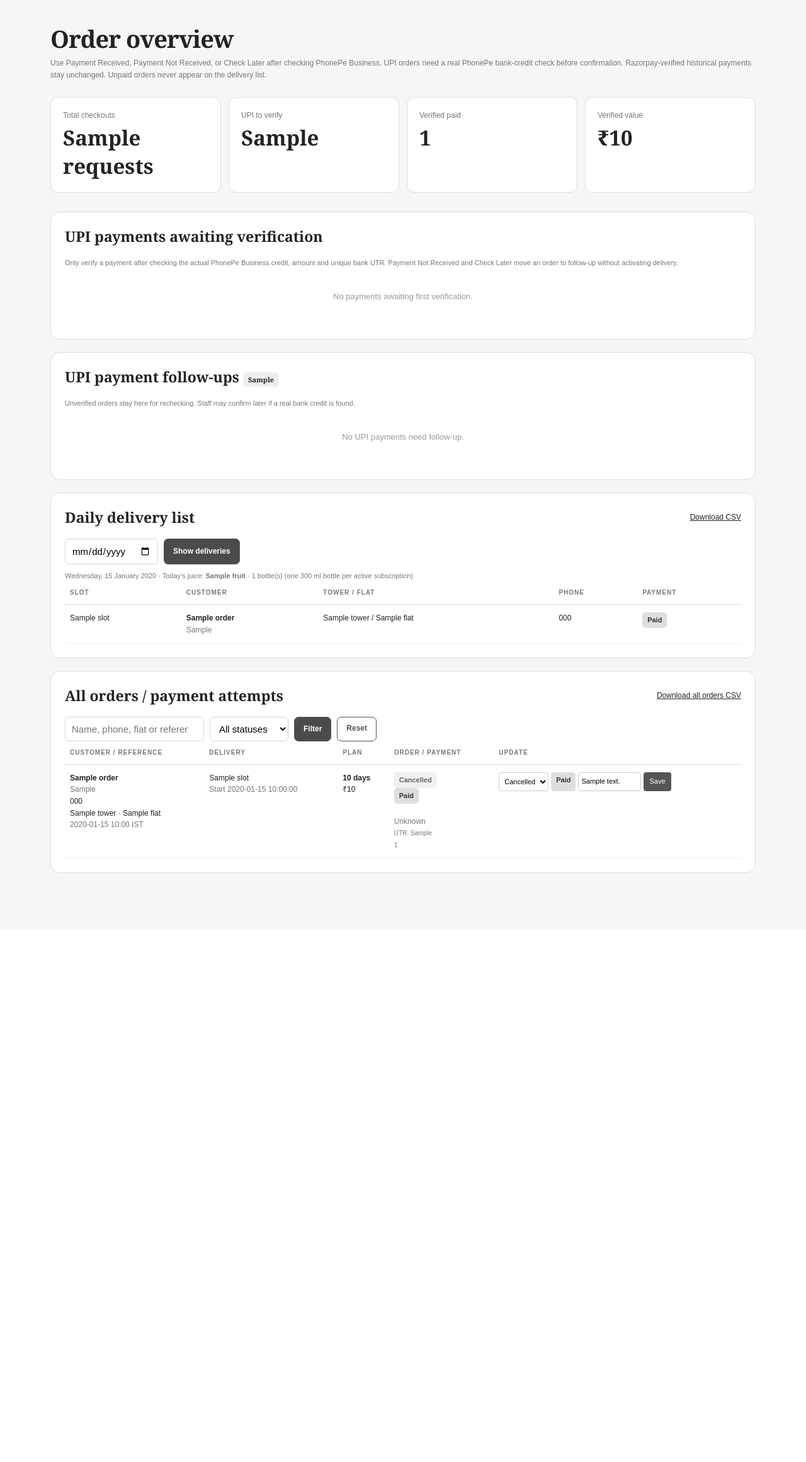
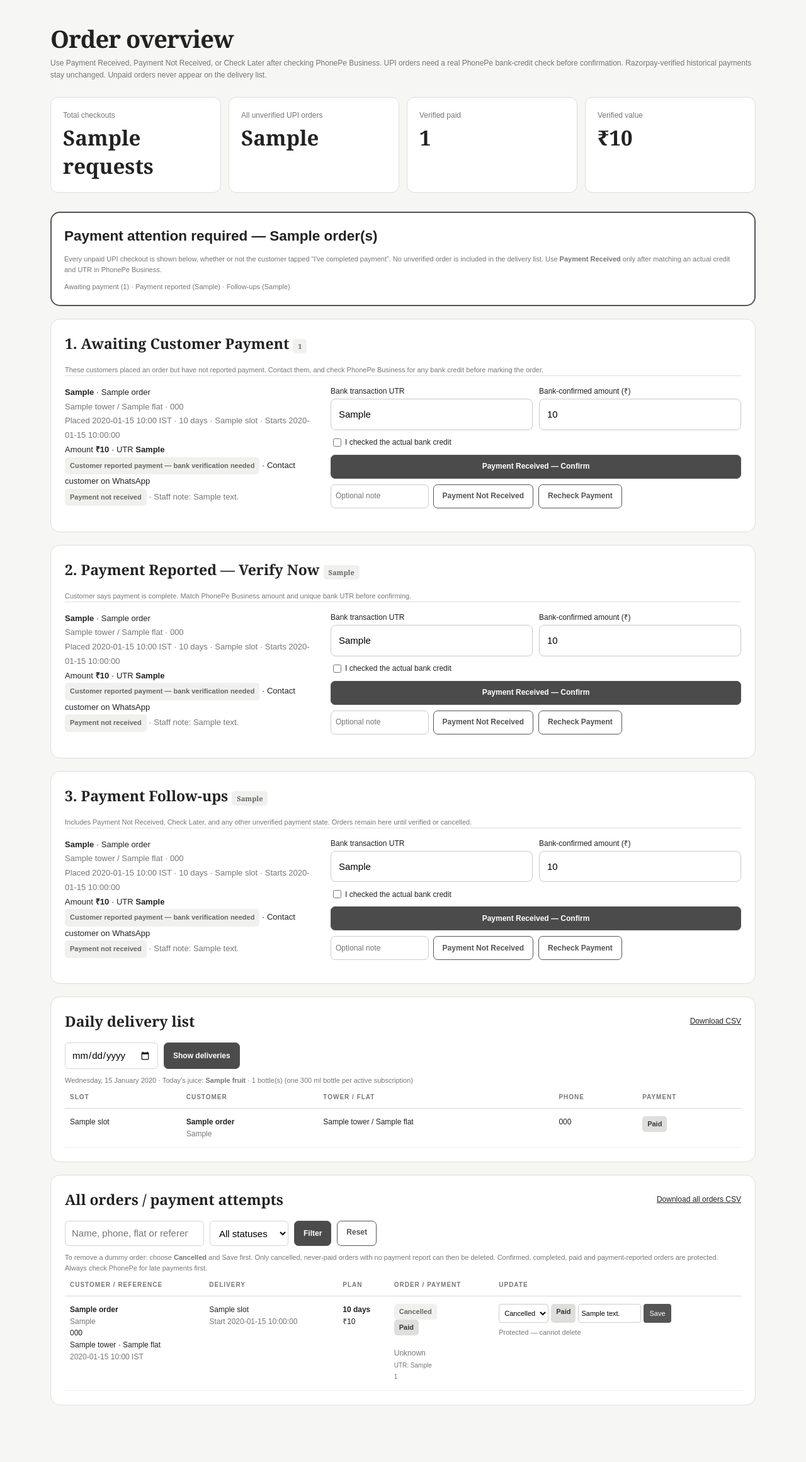
Before and after one commit to ParamMandloi/PureFruit, a Flask app: template templates/admin.html in a window 1280 px wide. Shown: the part 84-2405 px from the top of the page at 63% size. Before the commit the page ends 1470 px from the top, so only its background shows below. Run offline with Flask 3, Linux system fonts and the light colour scheme; the template is opened without the code that fills it: most values are stand-ins (such as "Sample title", 1, 10 or a date in 2020).

Commit message:
Add files via upload

```diff
--- a/templates/admin.html
+++ b/templates/admin.html
@@ -22,7 +22,7 @@
     {% with messages = get_flashed_messages(with_categories=true) %}{% for category, message in messages %}<div class="alert">{{ message }}</div>{% endfor %}{% endwith %}
     <section class="stat-grid" aria-label="Order statistics">
       <div class="stat"><small>Total checkouts</small><strong>{{ stats.requests }}</strong></div>
-      <div class="stat"><small>UPI to verify</small><strong>{{ stats.upi_to_verify }}</strong></div>
+      <div class="stat"><small>All unverified UPI orders</small><strong>{{ stats.upi_unverified }}</strong></div>
       <div class="stat"><small>Verified paid</small><strong>{{ stats.paid }}</strong></div>
       <div class="stat"><small>Verified value</small><strong>₹{{ '{:,}'.format(stats.booked_value) }}</strong></div>
     </section>
@@ -31,7 +31,10 @@
       <div class="upi-staff-row">
         <div class="upi-order-details"><strong>{{ order.order_ref }}</strong> · {{ order.name }}<br>
           <span class="muted">{{ order.tower }} / {{ order.flat }} · {{ order.phone }}</span><br>
+          <span class="muted">Placed {{ order.created_at[0:16]|replace('T',' ') }} IST · {{ order.plan_days }} days · {{ slots[order.delivery_slot] }} · Starts {{ order.start_date }}</span><br>
           Amount <strong>₹{{ '{:,}'.format(order.price) }}</strong> · UTR <strong>{{ order.upi_reference or 'Not yet available' }}</strong><br>
+          {% if order.payment_status == 'unpaid' %}<span class="tag pending">Customer has not reported payment</span>{% else %}<span class="tag pending">Customer reported payment — bank verification needed</span>{% endif %}
+          · <a class="gray-link" href="https://wa.me/91{{ order.phone }}" target="_blank" rel="noopener noreferrer">Contact customer on WhatsApp</a><br>
           {% if order.upi_review_status == 'not_received' %}<span class="tag pending">Payment not received</span>{% elif order.upi_review_status == 'check_later' %}<span class="tag pending">Check later</span>{% endif %}
           {% if order.upi_review_note %}<span class="muted"> · Staff note: {{ order.upi_review_note }}</span>{% endif %}
         </div>
@@ -59,17 +62,25 @@
         </div>
       </div>
     {% endmacro %}
+    <section class="staff-card" aria-label="All orders requiring payment attention" style="border:2px solid #555; padding:20px; margin-bottom:20px">
+      <h2 style="margin:0 0 8px">Payment attention required — {{ stats.upi_unverified }} order(s)</h2>
+      <p class="staff-legend">Every unpaid UPI checkout is shown below, whether or not the customer tapped “I've completed payment”. No unverified order is included in the delivery list. Use <strong>Payment Received</strong> only after matching an actual credit and UTR in PhonePe Business.</p>
+      <p class="staff-legend"><a href="#upi-unpaid-heading">Awaiting payment ({{ stats.upi_unpaid }})</a> · <a href="#upi-review-heading">Payment reported ({{ stats.upi_to_verify }})</a> · <a href="#upi-follow-up-heading">Follow-ups ({{ stats.upi_follow_up }})</a></p>
+    </section>
+    <section class="staff-card" aria-labelledby="upi-unpaid-heading">
+      <div class="staff-heading"><h2 id="upi-unpaid-heading">1. Awaiting Customer Payment <span class="tag pending">{{ stats.upi_unpaid }}</span></h2></div>
+      <p class="staff-legend">These customers placed an order but have not reported payment. Contact them, and check PhonePe Business for any bank credit before marking the order.</p>
+      {% for order in upi_unpaid %}{{ upi_review_row(order) }}{% else %}<p class="empty">No unreported UPI payments outstanding.</p>{% endfor %}
+    </section>
     <section class="staff-card" aria-labelledby="upi-review-heading">
-      <div class="staff-heading"><h2 id="upi-review-heading">UPI payments awaiting verification</h2></div>
-      <p class="staff-legend">Only verify a payment after checking the actual PhonePe Business credit, amount and unique bank UTR. Payment Not Received and Check Later move an order to follow-up without activating delivery.</p>
-      {% set awaiting_upi = orders|selectattr('payment_method','equalto','upi_qr')|selectattr('payment_status','equalto','pending_verification')|selectattr('upi_review_status','equalto','awaiting')|list %}
-      {% for order in awaiting_upi %}{{ upi_review_row(order) }}{% else %}<p class="empty">No payments awaiting first verification.</p>{% endfor %}
+      <div class="staff-heading"><h2 id="upi-review-heading">2. Payment Reported — Verify Now <span class="tag pending">{{ stats.upi_to_verify }}</span></h2></div>
+      <p class="staff-legend">Customer says payment is complete. Match PhonePe Business amount and unique bank UTR before confirming.</p>
+      {% for order in upi_reported %}{{ upi_review_row(order) }}{% else %}<p class="empty">No newly reported UPI payments awaiting bank verification.</p>{% endfor %}
     </section>
     <section class="staff-card" aria-labelledby="upi-follow-up-heading">
-      <div class="staff-heading"><h2 id="upi-follow-up-heading">UPI payment follow-ups <span class="tag">{{ stats.upi_follow_up }}</span></h2></div>
-      <p class="staff-legend">Unverified orders stay here for rechecking. Staff may confirm later if a real bank credit is found.</p>
-      {% set follow_up = orders|selectattr('payment_method','equalto','upi_qr')|selectattr('payment_status','equalto','pending_verification')|rejectattr('upi_review_status','equalto','awaiting')|list %}
-      {% for order in follow_up %}{{ upi_review_row(order) }}{% else %}<p class="empty">No UPI payments need follow-up.</p>{% endfor %}
+      <div class="staff-heading"><h2 id="upi-follow-up-heading">3. Payment Follow-ups <span class="tag pending">{{ stats.upi_follow_up }}</span></h2></div>
+      <p class="staff-legend">Includes Payment Not Received, Check Later, and any other unverified payment state. Orders remain here until verified or cancelled.</p>
+      {% for order in upi_follow_up %}{{ upi_review_row(order) }}{% else %}<p class="empty">No payment follow-ups outstanding.</p>{% endfor %}
     </section>
     <section class="staff-card" aria-labelledby="delivery-heading">
       <div class="staff-heading"><h2 id="delivery-heading">Daily delivery list</h2><a class="gray-link" href="{{ url_for('export_deliveries', delivery_date=selected_date.isoformat()) }}">Download CSV</a></div>
@@ -92,6 +103,7 @@
         <select name="status" aria-label="Filter by status"><option value="all">All statuses</option>{% for status in statuses %}<option value="{{ status }}" {% if status_filter == status %}selected{% endif %}>{{ status|replace('_', ' ')|title }}</option>{% endfor %}</select>
         <button class="small-button" type="submit">Filter</button><a class="small-button secondary" href="{{ url_for('staff_dashboard') }}">Reset</a>
       </form>
+      <p class="staff-legend">To remove a dummy order: choose <strong>Cancelled</strong> and Save first. Only cancelled, never-paid orders with no payment report can then be deleted. Confirmed, completed, paid and payment-reported orders are protected. Always check PhonePe for late payments first.</p>
       <div class="staff-rows"><table class="staff-table"><thead><tr><th>Customer / reference</th><th>Delivery</th><th>Plan</th><th>Order / Payment</th><th>Update</th></tr></thead><tbody>
         {% for order in orders %}<tr>
           <td><strong>{{ order.name }}</strong><span class="muted">{{ order.order_ref }}</span><br>{{ order.phone }}<br>{{ order.tower }} · {{ order.flat }}<br><span class="muted">{{ order.created_at[0:16]|replace('T',' ') }} IST</span></td>
@@ -107,6 +119,17 @@
               <span class="tag {{ 'positive' if order.payment_status == 'paid' else 'pending' }}" title="Payment is verified either by Razorpay or after staff checks PhonePe credit">{{ order.payment_status|title }}</span>
               <input name="notes" value="{{ order.notes }}" maxlength="500" placeholder="Staff notes" aria-label="Staff notes"><button type="submit">Save</button>
             </form>
+            {% if order.can_delete_test %}
+            <form method="post" action="{{ url_for('delete_test_order', order_ref=order.order_ref) }}"
+                  style="margin-top:9px" onsubmit="return confirm('PERMANENTLY DELETE this cancelled, unpaid TEST order?\n\n' + '{{ order.order_ref }}' + '\n\nOnly continue after verifying no payment was received. This cannot be undone.');">
+              <input type="hidden" name="csrf_token" value="{{ csrf }}">
+              <input type="hidden" name="confirm_delete" value="yes">
+              <input type="hidden" name="confirm_order_ref" value="{{ order.order_ref }}">
+              <button type="submit" class="small-button secondary" style="border:1px solid #9a4b4b;color:#9a3434;background:#fff">Delete Test Order</button>
+            </form>
+            {% elif order.ever_confirmed or order.payment_status == 'paid' or order.status in ('confirmed', 'completed') %}
+            <span class="muted" style="display:block;margin-top:7px;font-size:11px">Protected — cannot delete</span>
+            {% endif %}
           </td>
         </tr>{% else %}<tr><td class="empty" colspan="5">No order requests found.</td></tr>{% endfor %}
       </tbody></table></div>
```
